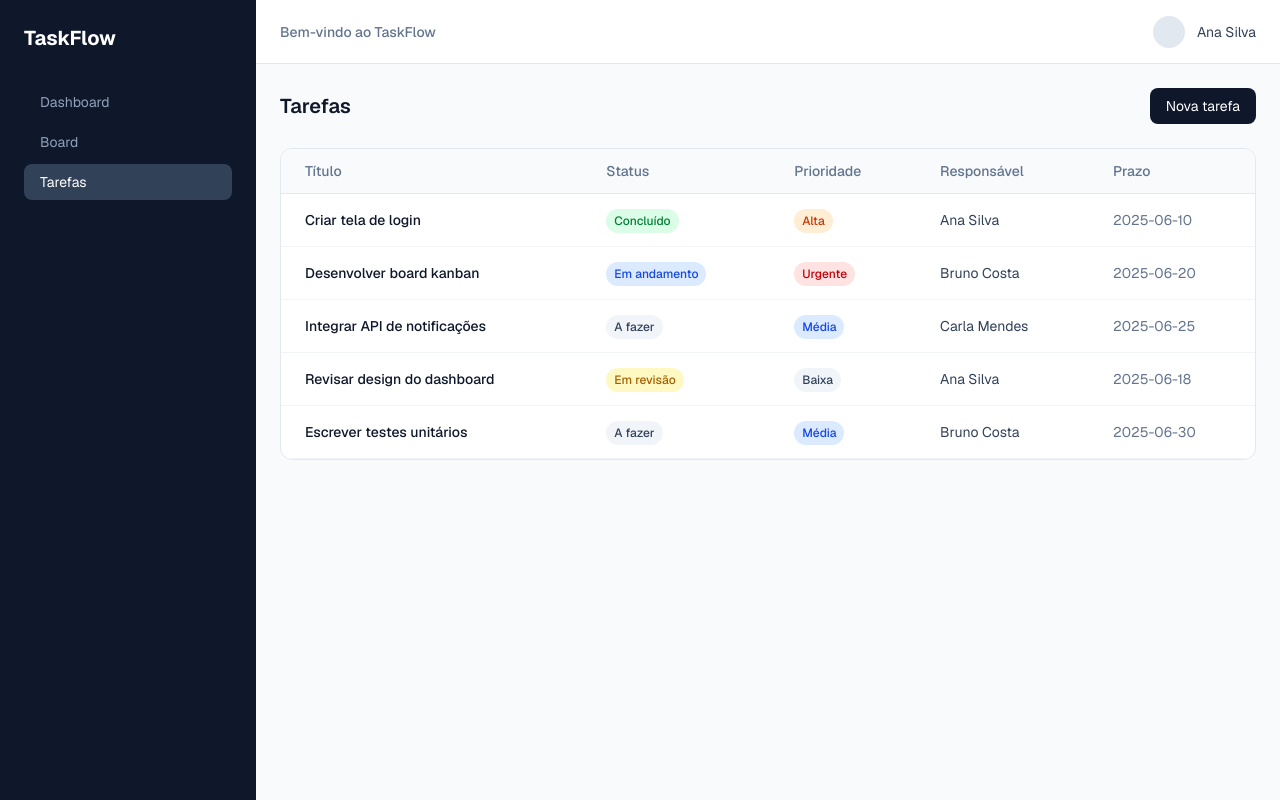
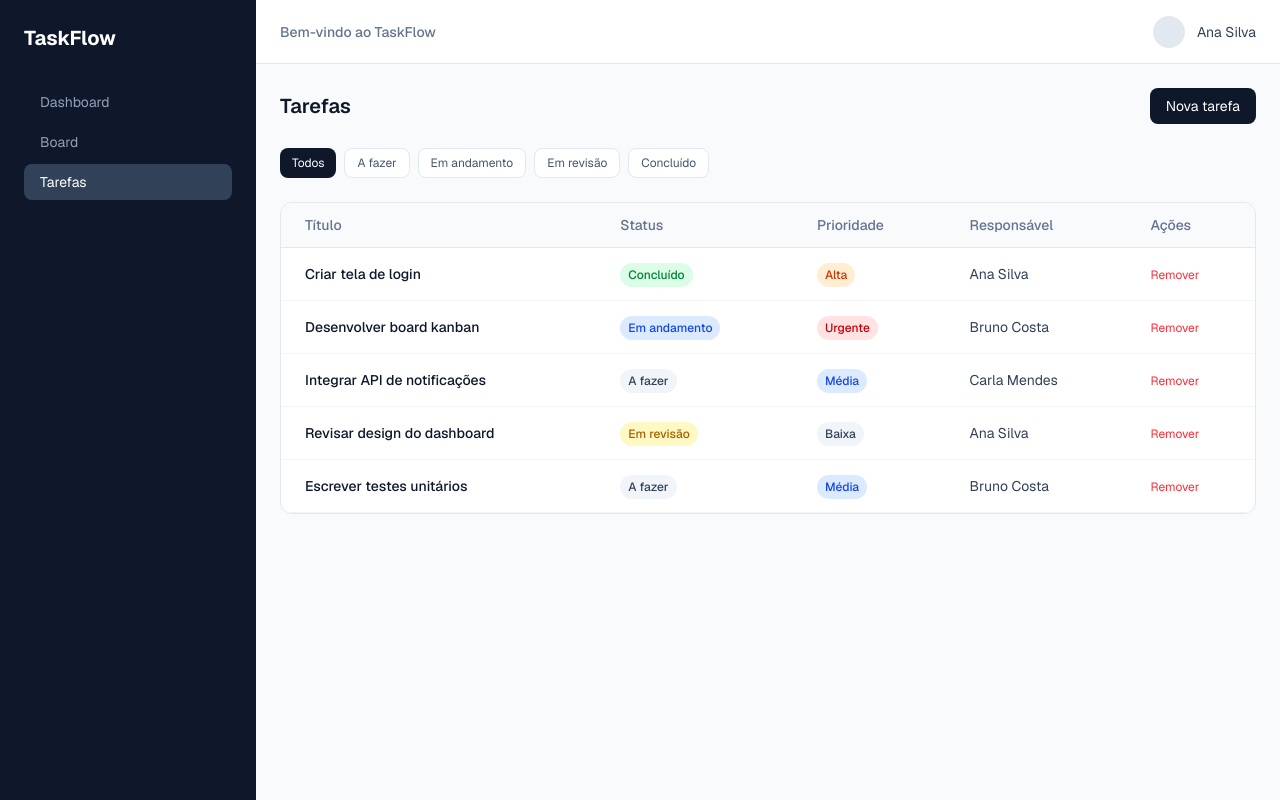
Before and after one commit to CaioMiranda12/taskflow-interface, a Next.js app: page /tasks in a window 1280 px wide. Built offline with nearby package versions, Linux system fonts and the light colour scheme.

Commit message:
feat: add task filter by status on TasksPage

```diff
--- a/src/app/tasks/page.tsx
+++ b/src/app/tasks/page.tsx
@@ -1,20 +1,22 @@
 "use client";
 
 import { useState } from "react";
-import { Badge } from "@/components/Badge";
 import { Modal } from "@/components/Modal";
 import { TaskForm } from "@/components/TaskForm";
+import { TaskTable } from "@/components/TaskTable";
+import { TaskFilter } from "@/components/TaskFilter";
+import { ConfirmDialog } from "@/components/ConfirmDialog";
 import { useTaskStore } from "@/stores/useTaskStore";
-import {
-  TASK_PRIORITY_COLOR,
-  TASK_PRIORITY_LABEL,
-  TASK_STATUS_COLOR,
-  TASK_STATUS_LABEL,
-} from "@/constants/task";
+import { useTaskFilter } from "@/hooks/useTaskFilter";
 
 export default function TasksPage() {
   const tasks = useTaskStore((state) => state.tasks);
+  const removeTask = useTaskStore((state) => state.removeTask);
+
+  const { activeFilter, filteredTasks, handleFilterChange } = useTaskFilter(tasks);
+
   const [isModalOpen, setIsModalOpen] = useState(false);
+  const [taskIdToRemove, setTaskIdToRemove] = useState<string | null>(null);
 
   function handleOpenModal() {
     setIsModalOpen(true);
@@ -22,6 +24,21 @@
 
   function handleCloseModal() {
     setIsModalOpen(false);
+  }
+
+  function handleRequestRemove(taskId: string) {
+    setTaskIdToRemove(taskId);
+  }
+
+  function handleConfirmRemove() {
+    if (taskIdToRemove) {
+      removeTask(taskIdToRemove);
+    }
+    setTaskIdToRemove(null);
+  }
+
+  function handleCancelRemove() {
+    setTaskIdToRemove(null);
   }
 
   return (
@@ -36,53 +53,28 @@
         </button>
       </div>
 
-      <div className="bg-white rounded-xl border border-slate-200 overflow-hidden">
-        <table className="w-full text-sm">
-          <thead>
-            <tr className="border-b border-slate-200 bg-slate-50">
-              <th className="text-left px-6 py-3 text-slate-500 font-medium">Título</th>
-              <th className="text-left px-6 py-3 text-slate-500 font-medium">Status</th>
-              <th className="text-left px-6 py-3 text-slate-500 font-medium">Prioridade</th>
-              <th className="text-left px-6 py-3 text-slate-500 font-medium">Responsável</th>
-              <th className="text-left px-6 py-3 text-slate-500 font-medium">Prazo</th>
-            </tr>
-          </thead>
-          <tbody>
-            {tasks.map((task) => (
-              <tr
-                key={task.id}
-                className="border-b border-slate-100 hover:bg-slate-50 transition-colors"
-              >
-                <td className="px-6 py-4 text-slate-900 font-medium">{task.title}</td>
-                <td className="px-6 py-4">
-                  <Badge
-                    label={TASK_STATUS_LABEL[task.status]}
-                    className={TASK_STATUS_COLOR[task.status]}
-                  />
-                </td>
-                <td className="px-6 py-4">
-                  <Badge
-                    label={TASK_PRIORITY_LABEL[task.priority]}
-                    className={TASK_PRIORITY_COLOR[task.priority]}
-                  />
-                </td>
-                <td className="px-6 py-4 text-slate-700">
-                  {task.assignee?.name ?? "—"}
-                </td>
-                <td className="px-6 py-4 text-slate-500">
-                  {task.dueDate ?? "—"}
-                </td>
-              </tr>
-            ))}
-          </tbody>
-        </table>
-      </div>
+      <TaskFilter value={activeFilter} onChange={handleFilterChange} />
+
+      <TaskTable
+        tasks={filteredTasks}
+        showAssignee
+        onRemoveTask={handleRequestRemove}
+      />
 
       {isModalOpen && (
         <Modal title="Nova tarefa" onClose={handleCloseModal}>
           <TaskForm onClose={handleCloseModal} />
         </Modal>
       )}
+
+      {taskIdToRemove && (
+        <ConfirmDialog
+          title="Remover tarefa"
+          description="Tem certeza que deseja remover esta tarefa? Esta ação não pode ser desfeita."
+          onConfirm={handleConfirmRemove}
+          onCancel={handleCancelRemove}
+        />
+      )}
     </div>
   );
 }
--- /dev/null
+++ b/src/components/TaskFilter.tsx
@@ -0,0 +1,38 @@
+import { TaskStatus } from "@/types/task";
+import { TASK_STATUS_LABEL } from "@/constants/task";
+
+const ALL_OPTION = "all" as const;
+
+type FilterValue = TaskStatus | typeof ALL_OPTION;
+
+interface TaskFilterProps {
+  value: FilterValue;
+  onChange: (value: FilterValue) => void;
+}
+
+const FILTER_OPTIONS: { label: string; value: FilterValue }[] = [
+  { label: "Todos", value: ALL_OPTION },
+  { label: TASK_STATUS_LABEL.todo, value: "todo" },
+  { label: TASK_STATUS_LABEL.in_progress, value: "in_progress" },
+  { label: TASK_STATUS_LABEL.in_review, value: "in_review" },
+  { label: TASK_STATUS_LABEL.done, value: "done" },
+];
+
+export function TaskFilter({ value, onChange }: TaskFilterProps) {
+  return (
+    <div className="flex gap-2">
+      {FILTER_OPTIONS.map((option) => (
+        <button
+          key={option.value}
+          onClick={() => onChange(option.value)}
+          className={`px-3 py-1.5 text-xs rounded-lg transition-colors ${value === option.value
+              ? "bg-slate-900 text-white"
+              : "bg-white border border-slate-200 text-slate-600 hover:bg-slate-50"
+            }`}
+        >
+          {option.label}
+        </button>
+      ))}
+    </div>
+  );
+}
--- /dev/null
+++ b/src/hooks/useTaskFilter.ts
@@ -0,0 +1,24 @@
+import { useState } from "react";
+import { Task, TaskStatus } from "@/types/task";
+
+const ALL_OPTION = "all" as const;
+
+type FilterValue = TaskStatus | typeof ALL_OPTION;
+
+export function useTaskFilter(tasks: Task[]) {
+  const [activeFilter, setActiveFilter] = useState<FilterValue>(ALL_OPTION);
+
+  const filteredTasks = activeFilter === ALL_OPTION
+    ? tasks
+    : tasks.filter((task) => task.status === activeFilter);
+
+  function handleFilterChange(value: FilterValue) {
+    setActiveFilter(value);
+  }
+
+  return {
+    activeFilter,
+    filteredTasks,
+    handleFilterChange,
+  };
+}
```
